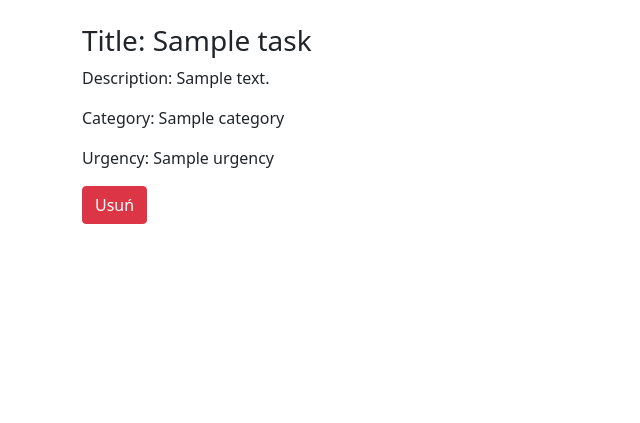
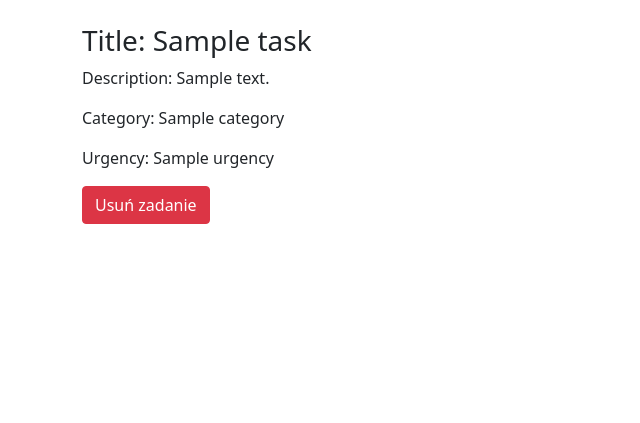
Before and after one commit to dawtomWp/weather-tasks, a Flask app: page /tasks in a window 1280 px wide. Shown: the part 56-479 px from the top of the page, without its empty margins (0-640 px from the left). Run offline with Flask 3, Linux system fonts and the light colour scheme; a database or web service that is not in the repository returns one stand-in record (values such as "Sample title").

Commit message:
bugfix v1

```diff
--- a/templates/tasks.html
+++ b/templates/tasks.html
@@ -13,7 +13,7 @@
           <p>Urgency: {{ task["urgency"]}}</p>
 
           <button type="button" class="btn btn-danger" data-bs-toggle="modal" data-bs-target="#id{{task['_id']}}">
-            Usuń
+            Usuń zadanie
           </button>
 
           <div class="modal fade" id="id{{task['_id']}}" tabindex="-1" aria-labelledby="exampleModalLabel" aria-hidden="true">
```
